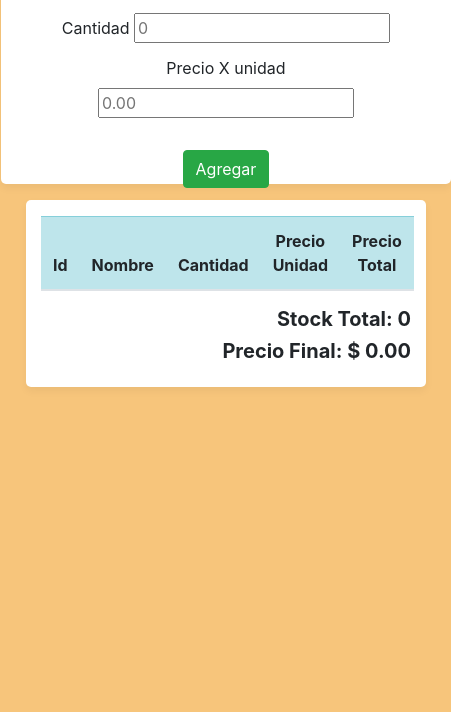
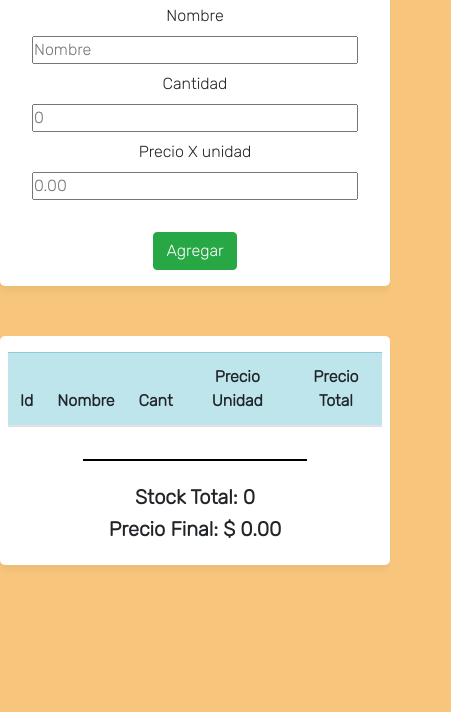
Before and after one commit to LeanC100/Lista-de-productor, a plain HTML site: page index.html in a window 390 px wide. Shown: the part 132-844 px from the top of the page, 451 px wide, since content can reach past the window. Drawn offline with nearby package versions, Linux system fonts and the light colour scheme.

Commit message:
arreglo de interfaz y mepequeñas mejoras

```diff
--- a/css/style.css
+++ b/css/style.css
@@ -1,13 +1,27 @@
+@import url('https://fonts.googleapis.com/css2?family=Rubik:wght@300&display=swap');
 
+
+*{
+    padding: 0;
+    margin: 0;
+    box-sizing: border-box;
+    font-family: 'Rubik', sans-serif;
+}
+
+#app .row{
+    width: 100%;
+    margin: 0;
+}
 .s-box{
     background-color: #fff;
-    min-width: 28.12em;
-    max-height: 18.75em;
+    max-width: 500px;
+    height: 330px;
     border-radius: 5px;
     border-color: transparent;
-    margin: auto;
+    margin: 50px auto ;
     padding: 1em .5em;
 	box-shadow: 0 4px 8px rgba(0,0,0,.05);
+
 }
 .s-table{
     background-color: #fff;
@@ -19,25 +33,43 @@
     padding: 1em .5em;
 	box-shadow: 0 4px 8px rgba(0,0,0,.05);
 }
+.table-info{
+    max-width: 98%;
+}
 .s-tally{
     width: 100%;
-    text-align: end;
+    text-align: center;
     height: auto;
+    font-size: .8em;
 }
 
-@media screen and (min-width: 768px) and (max-width: 1200px) {
-    .s-box{
-        max-width: 6.25em;
-    }
-    .s-table{
-    }
+.row .s-table hr{
+    width: 60%;
+    margin: 2em auto 1.5em auto;
+    border-top: 2px solid rgb(0, 0, 0);
 }
-@media screen and (max-width: 768px) {
-    .s-box{
-        max-width: 250px;
-    }
-    .s-table{
-        margin-top: 1rem;
-        max-width: 400px;
-    }
+
+@media screen and (max-width: 1200px) {
+
+.s-box{
+    height: auto ;
 }
+label{
+    text-align: center ;
+}
+input{
+    width: 100% ;
+}
+
+}
+
+@media screen and (max-width: 420px){
+
+
+#app .row .col-md-12{
+    padding: 0;
+}
+#app .p-3{
+    padding: 0 !important;
+}
+}
--- a/index.html
+++ b/index.html
@@ -13,12 +13,14 @@
     <script type="text/javascript" src="bootstrap-4.5.3-dist/js/jquery-3.5.1.min.js"></script>
 </head>
 <body style="background-color: rgb(247, 197, 123);">
-    <div class=" d-flex p-3">
     <div id="app">
+    <div class=" d-flex p-3 ustify-content-center">
         <div class="row text-center center-block">
 
-            <div class="col-md-4 col-mb-12 s-box ">
+            <div class="col-md-12 col-mb-12  ">
+            <div class="s-box">
                 <h2 class="text-left">{{titulo}}</h2>
+
                 <div class="form-row p-4 justify-content-center">
                     <div class="col-md-6 col-mb-12 mb-2">
                         <label for="nombre">Nombre</label>
@@ -30,27 +32,33 @@
                     </div>
                     <div class="col-md-6 col-mb-12 mb-2">
                         <label for="cantidad">Precio X unidad</label>
-                        <input type="number" v-model="nuevoPrecio" @keyup.enter="agregarProducto" min="0.00" placeholder="0.00" step="0.01">
+                        <input type="number" v-model="nuevoPrecio" @keyup.enter="agregarProducto" min="0.00" placeholder="0.00"
+                            step="0.01">
                     </div>
                 </div>
+
                 <div class=" d-flex justify-content-center">
                     <button @click="agregarProducto" class="btn btn-success">Agregar</button>
                 </div>
+
+            </div>
             </div>
 
-            <div class="col-md-7 col-mb-12 s-table">
+            <div class="col-md-12 col-mb-12 ">
+            <div class="s-table">
+
                 <table class="table ">
                     <thead>
                         <tr class="table-info">
                             <th scope="col">Id</th>
                             <th scope="col">Nombre</th>
-                        <th scope="col">Cantidad</th>
+                            <th scope="col">Cant</th>
                             <th scope="col">Precio Unidad</th>
                             <th scope="col">Precio Total</th>
                         </tr>
                     </thead>
                     <tbody>
-                    <tr v-for="producto of productos"  :class="[fondo]" >
+                        <tr v-for="producto of productos" :class="[fondo]">
                             <th v-text='producto.id'></th>
                             <th v-text='producto.nombre'></th>
                             <th v-text='producto.cantidad'> </th>
@@ -59,9 +67,11 @@
                         </tr>
                     </tbody>
                 </table>
+                <hr />
                 <div class="s-tally">
                     <h5 class="font-weight-bold ">Stock Total: {{ sumarProdcutos }}</h5>
                     <h5 class="font-weight-bold">Precio Final: $ {{ sumarPrecios }}</h5>
+                </div>
             </div>
             </div>
 
```
Lines whose indentation alone changed are shown as unchanged.
